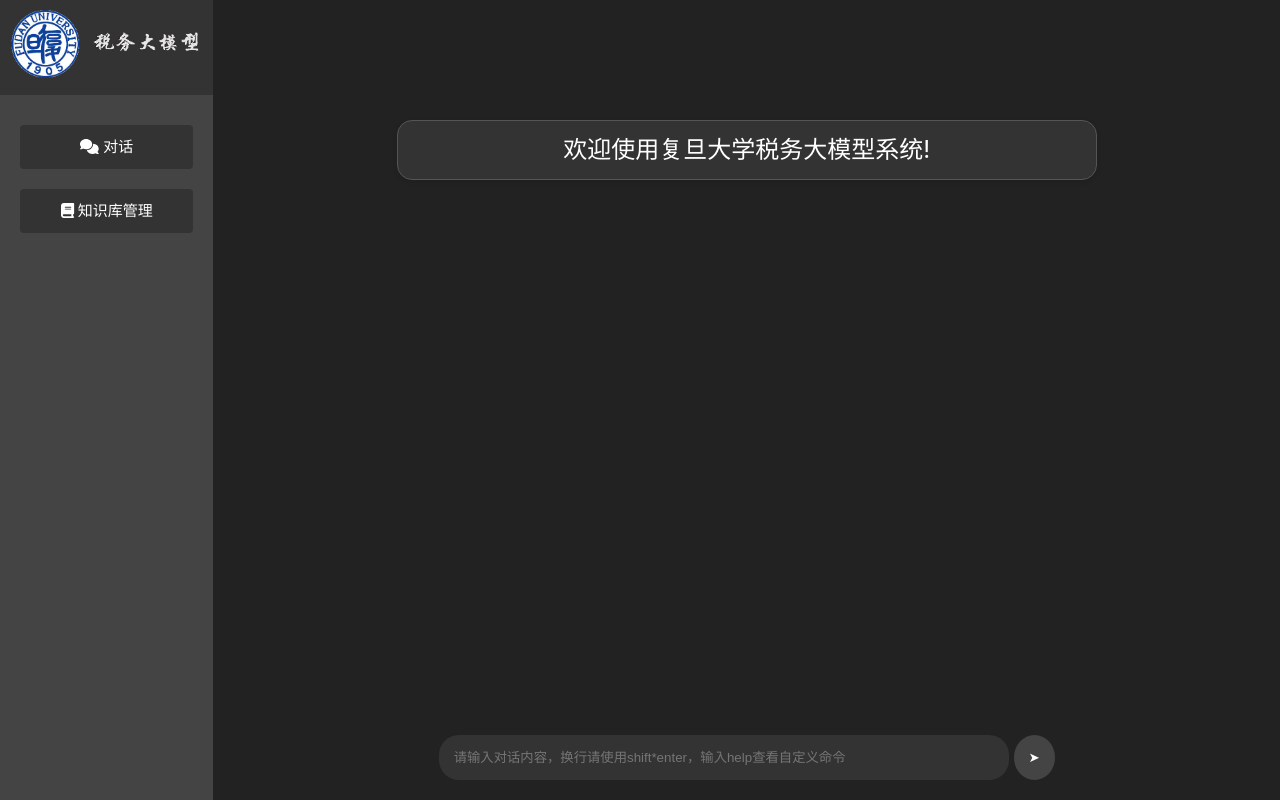
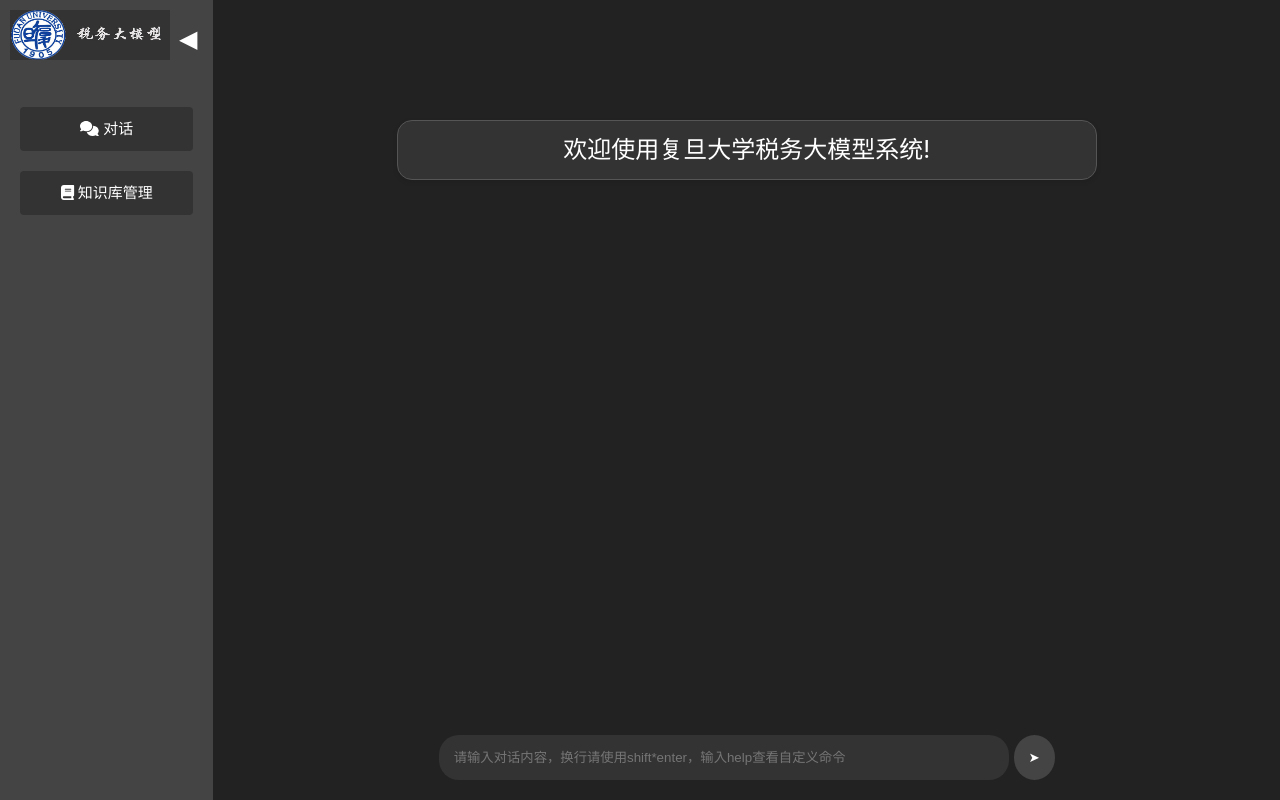
Before and after one commit to awuliwu/TaxBigModel, a Vue app: page / in a window 1280 px wide. Built offline with nearby package versions, Linux system fonts and the light colour scheme.

Commit message:
some changes about logo, title and image size

```diff
--- a/index.html
+++ b/index.html
@@ -4,7 +4,7 @@
     <meta charset="UTF-8">
     <link rel="icon" href="/favicon.ico">
     <meta name="viewport" content="width=device-width, initial-scale=1.0">
-    <title>Vite App</title>
+    <title>复旦大学税务大模型系统</title>
   </head>
   <body>
     <div id="app"></div>
--- a/src/components/Header.vue
+++ b/src/components/Header.vue
@@ -30,13 +30,13 @@
   display: flex;
   justify-content: space-between;
   padding: 10px;
-  background-color: #333;
+  background-color: transparent;
   color: white;
 }
 
 .logo img {
-  height: auto; /* 或根据您的具体需求调整高度和宽度 */
-  width: 200px; /* 保持图像宽高比 */
+  height: 50px; /* 或根据您的具体需求调整高度和宽度 */
+  width: 160px; /* 保持图像宽高比 */
 }
 
 .collapse-button {
```
Also changed, not shown: 1 other file (tests, documents, lock files or other folders).
